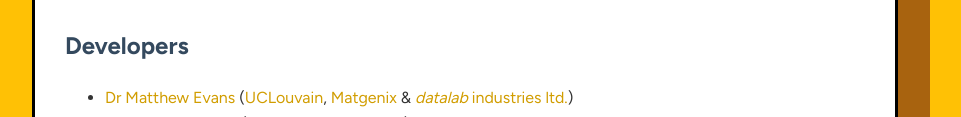
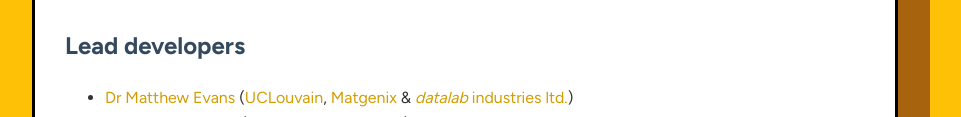
Before and after one commit to datalab-org/datalab-org.github.io, a plain HTML site: page index.html in a window 1280 px wide. Shown: the part 628-745 px from the top of the page, without its empty margins (175-1136 px from the left). Drawn offline with Linux system fonts and the light colour scheme.

Commit message:
Add the word lead

```diff
--- a/index.html
+++ b/index.html
@@ -84,7 +84,7 @@
             </section>
 
             <section class="section">
-                <h2>Developers</h2>
+                <h2>Lead developers</h2>
                 <ul>
                     <li><a href="https://ml-evs.science">Dr Matthew Evans</a> (<a href="https://uclouvain.be/en/research-institutes/imcn/modl">UCLouvain</a>, <a href="https://matgenix.com">Matgenix</a> & <a href="https://datalab.industries"><i>datalab</i> industries ltd.</a>)</li>
                     <li><a href="https://jdbocarsly.github.io/">Prof Josh Bocarsly</a> (<a href="https://www.uh.edu/nsm/chemistry/people/profiles/bocarsly/">University of Houston</a>)</li>
```
